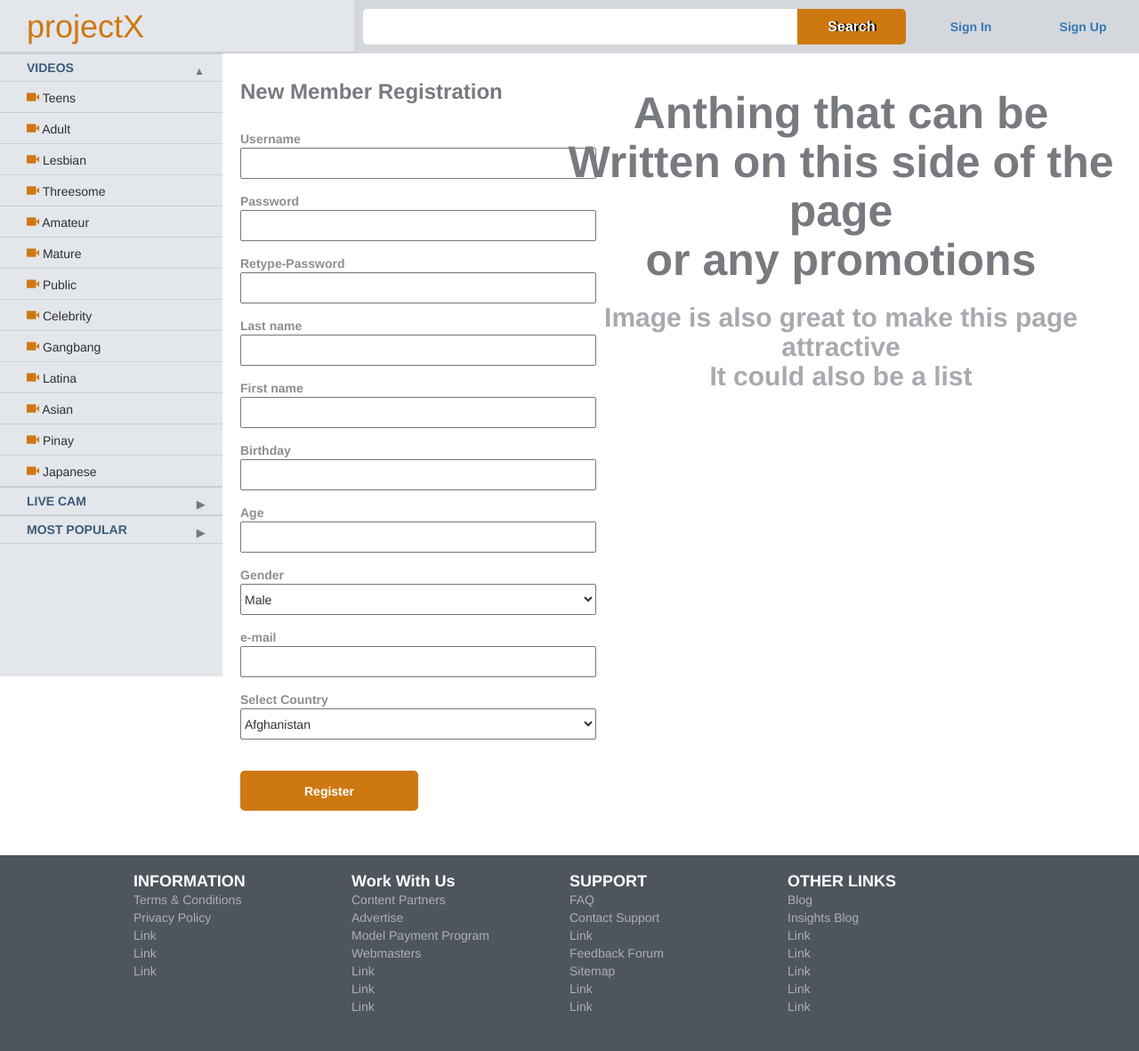
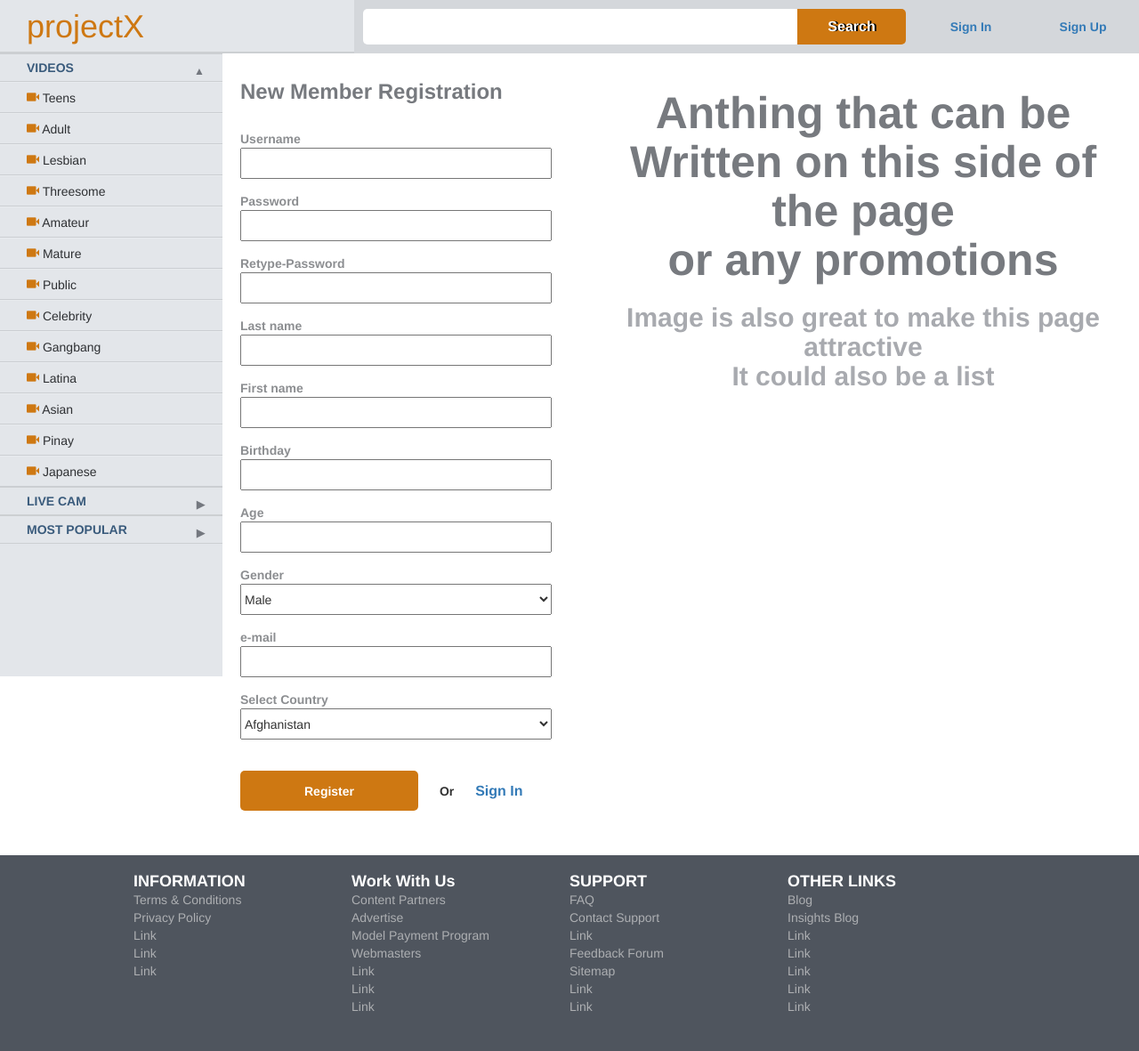
Before and after one commit to vhinzgithub/projectxxx, a PHP site: page /register.php in a window 1280 px wide. Shown: the whole page at 89% size. Run offline with PHP 8.4, Linux system fonts and the light colour scheme.

Commit message:
Add files via upload

```diff
--- a/register.php
+++ b/register.php
@@ -411,6 +411,8 @@
 							</select>
 
 							<input type="submit" value="Register" />
+							<p>Or</p>
+							<a href="#" id="login-link" class="login-link" onclick="void()">Sign In</a>
 						</form>
 					</div>
 
--- a/style.css
+++ b/style.css
@@ -809,6 +809,23 @@ body{
     margin-top: 20px!important;
 }
 
+#registration-container p{
+    margin-top: 20px!important;
+    display: block;
+    text-align: center;
+    font-style: 18px;
+    font-weight: bold;
+}
+
+
+#registration-container #login-link{
+    display: block;
+    margin-top: 20px!important;
+    font-size: 16px;
+    font-weight: bold;
+    text-align: center;
+}
+
 
 #registration-right-section{
     width: 100%;
@@ -922,6 +939,7 @@ body{
     #registration-container{
         width: 500px;
     }
+
 
 
 }
@@ -1044,17 +1062,7 @@ body{
         float: left;
     }
 
-    #registration-container{
-        width: 35%;
-        margin-left: 0!important;
-        float:left;
-    }
 
-    #registration-right-section{
-        width: 65%;
-       float: left;
-
-    }
 
 
 
@@ -1066,6 +1074,16 @@ body{
 
     #registration-container #registration-controls-container{
         width: 400px;
+    }
+
+    #registration-container p{
+        display: inline-block;
+        margin-left: 20px!important;
+    }
+
+    #registration-container #login-link{
+        display: inline-block;
+        margin-left: 20px!important;
     }
 }
 
@@ -1096,6 +1114,22 @@ body{
     .video-item-views-likes-dislikes{
         font-size: .8em;
     }*/
+
+     #registration-container{
+        width: 50%;
+        margin-left: 0!important;
+        float:left;
+    }
+
+    #registration-right-section{
+        width: 50%;
+       float: left;
+
+    }
+
+    #registration-container #registration-controls-container{
+        width: 350px;
+    }
 
 }
 
@@ -1140,4 +1174,13 @@ body{
     #footer-links .links-container ul li a{
         font-size: 14px;
     }
+
+
+     #registration-container{
+        width: 40%;
+    }
+
+    #registration-right-section{
+        width: 60%;
+    }
 }
```
